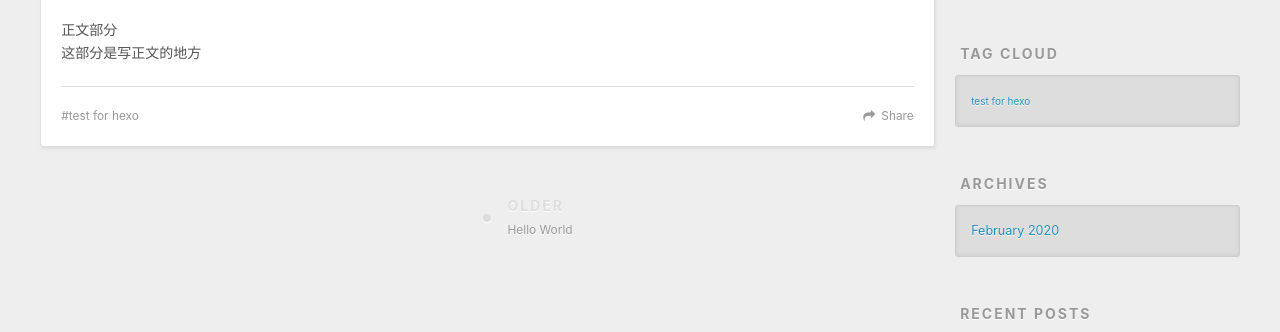
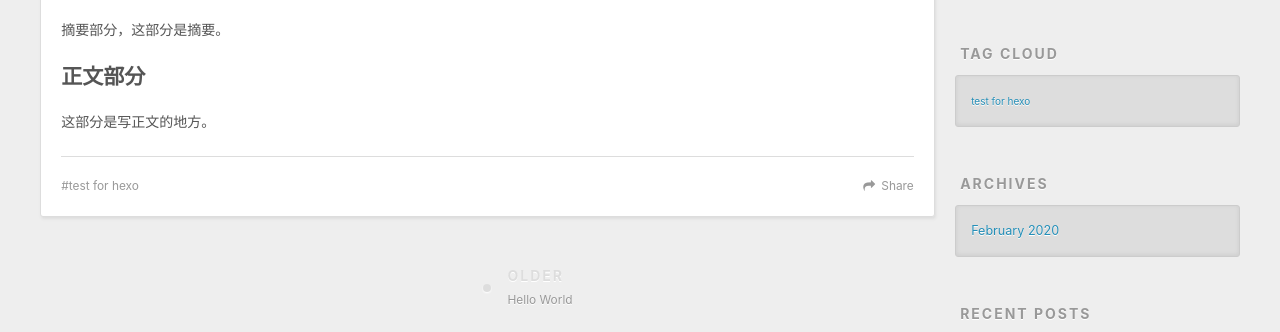
Before and after one commit to yuxiaoqqiang/yuxiaoqqiang.github.io, a plain HTML site: page 2020/02/21/My-First-Post/index.html in a window 1280 px wide. Shown: the part 434-766 px from the top of the page. Drawn offline with nearby package versions, Linux system fonts and the light colour scheme.

Commit message:
Site updated: 2020-02-21 23:00:43

```diff
--- a/2020/02/21/My-First-Post/index.html
+++ b/2020/02/21/My-First-Post/index.html
@@ -7,15 +7,15 @@
 
   <title>My First Post | Hexo</title>
   <meta name="viewport" content="width=device-width, initial-scale=1, maximum-scale=1">
-  <meta name="description" content="摘要部分">
+  <meta name="description" content="摘要部分，这部分是摘要。 正文部分这部分是写正文的地方。">
 <meta property="og:type" content="article">
 <meta property="og:title" content="My First Post">
 <meta property="og:url" content="http://yoursite.com/2020/02/21/My-First-Post/index.html">
 <meta property="og:site_name" content="Hexo">
-<meta property="og:description" content="摘要部分">
+<meta property="og:description" content="摘要部分，这部分是摘要。 正文部分这部分是写正文的地方。">
 <meta property="og:locale" content="en_US">
 <meta property="article:published_time" content="2020-02-21T14:28:57.000Z">
-<meta property="article:modified_time" content="2020-02-21T14:35:22.732Z">
+<meta property="article:modified_time" content="2020-02-21T14:59:11.220Z">
 <meta property="article:author" content="John Doe">
 <meta property="article:tag" content="test for hexo">
 <meta name="twitter:card" content="summary">
@@ -89,7 +89,8 @@
 
     <div class="article-entry" itemprop="articleBody">
 
-        <p>正文部分<br>这部分是写正文的地方</p>
+        <p>摘要部分，这部分是摘要。</p>
+<h2 id="正文部分"><a href="#正文部分" class="headerlink" title="正文部分"></a>正文部分</h2><p>这部分是写正文的地方。</p>
 
 
     </div>
```
Also changed, not shown: index.html (+2 -1 lines).
